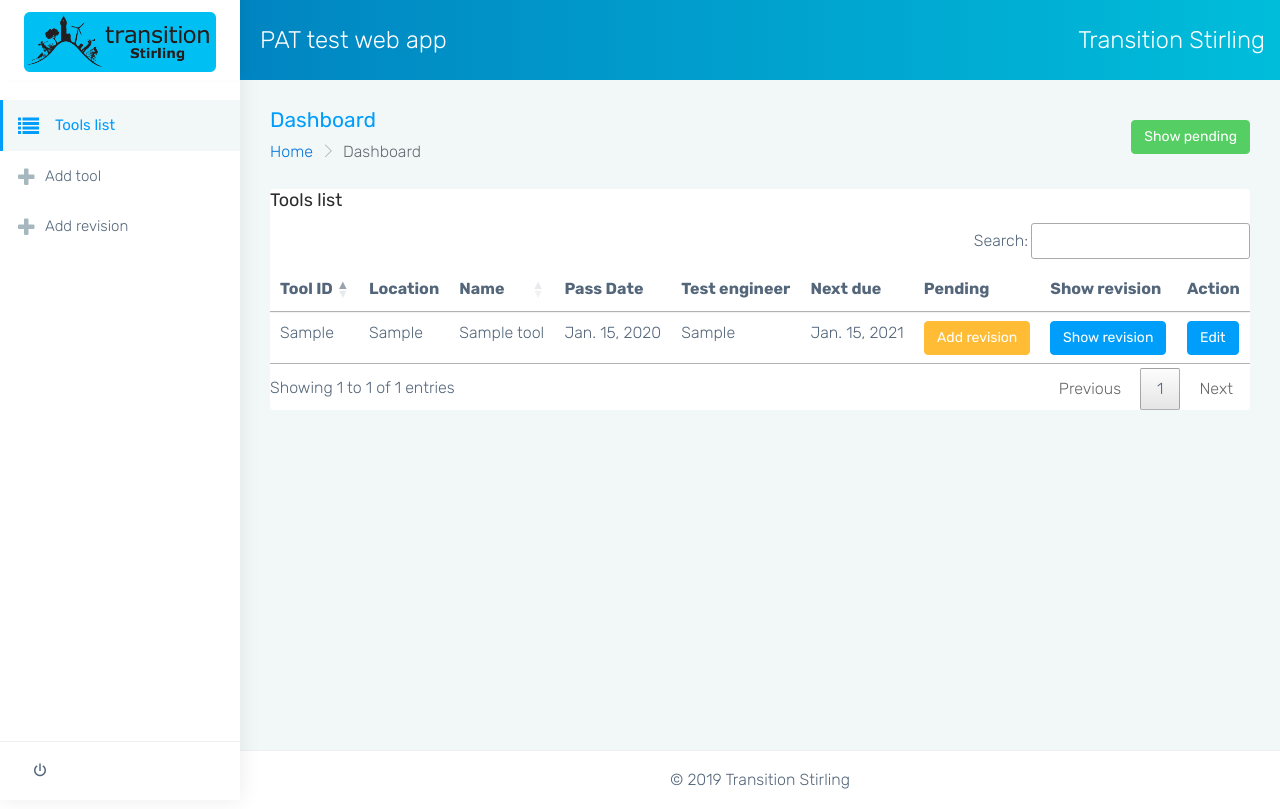
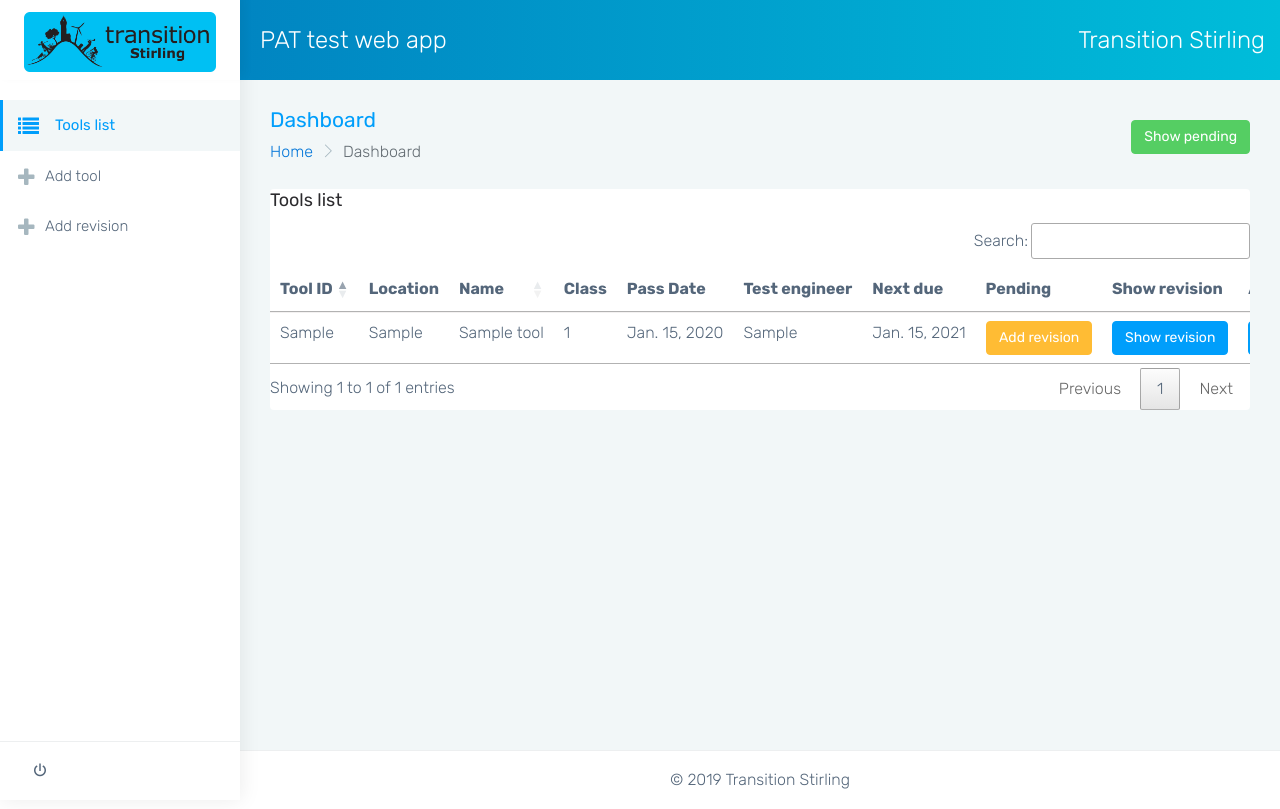
Before and after one commit to AlviseSembenico/PAT-test, a Django app: page / in a window 1280 px wide. Run offline with Django 3.2, Linux system fonts and the light colour scheme; a user stored in the database is signed in; tables that the repository leaves empty hold one stand-in row (values such as "Sample post"); some libraries are stand-ins or nearby versions.

Commit message:
add class to tools list

```diff
--- a/pat_test/PAT/templates/tools_list.html
+++ b/pat_test/PAT/templates/tools_list.html
@@ -41,6 +41,7 @@
                                 <th>Tool ID</th>
                                 <th>Location</th>
                                 <th>Name</th>
+                                <th>Class</th>
                                 <th>Pass Date</th>
                                 <th>Test engineer</th>
                                 <th>Next due</th>
@@ -55,6 +56,7 @@
                                     <td>{{tool.identifier}}</td>
                                     <td>{{tool.location}}</td>
                                     <td>{{tool.name}}</td>
+                                    <td>{{tool.classID}}</td>
                                     <td>{{tool.last_rev.date|default:'Not on file'}}</td>
                                     <td>{{tool.last_rev.test_engineer|default:'Not on file'}}</td>
                                     <td>{{tool.last_rev.next_due|default:'Not on file'}}</td>
```
